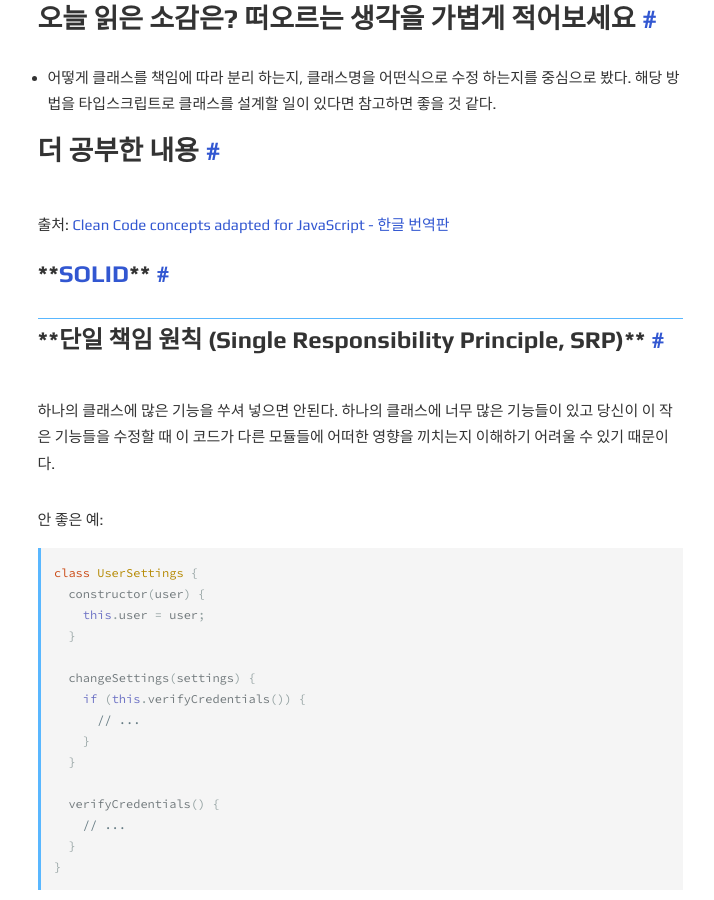
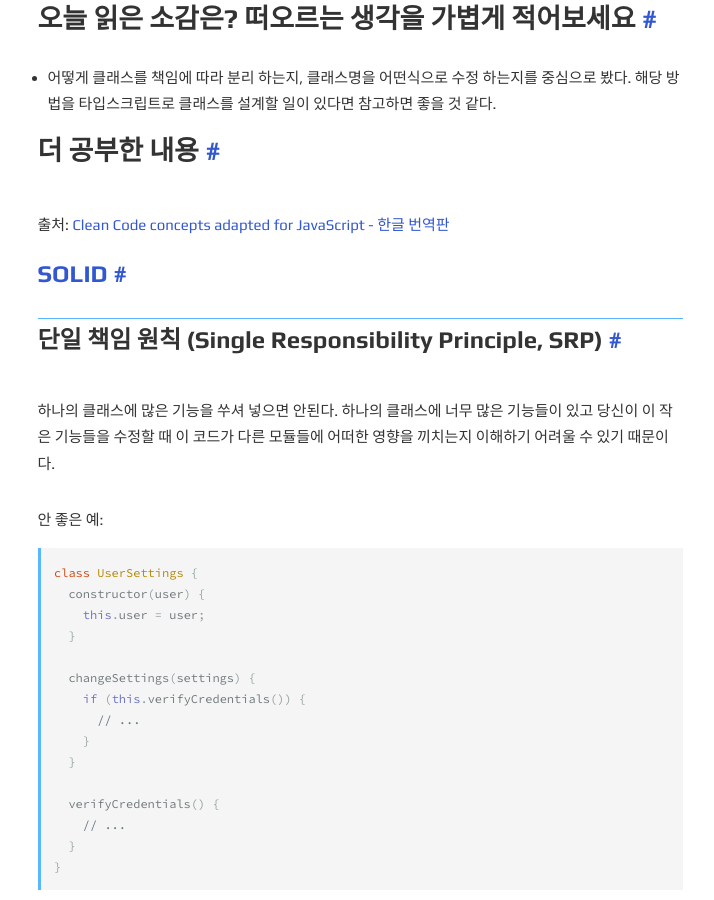
Before and after one commit to thehue/thehue.github.io, a Jekyll site: the page built from _posts/2022-05-10-TIL 클린코드 - 10장. 클래스.md, in a window 1280 px wide and 900 px high, scrolled down 1573 px. Shown: the whole window, without its empty margins (280-994 px from the left). Built offline with Jekyll 4.4.1, drawn with Linux system fonts in a browser that asks for light colours; comment, search, counter and statistics services are not loaded; some of the changed text lies outside the part shown.

Commit message:
깨짐 수정

````diff
--- a/_posts/2022-05-10-TIL 클린코드 - 10장. 클래스.md
+++ b/_posts/2022-05-10-TIL 클린코드 - 10장. 클래스.md
@@ -54,11 +54,11 @@ minute: 4
 
 출처: [Clean Code concepts adapted for JavaScript - 한글 번역판](https://github.com/qkraudghgh/clean-code-javascript-ko)
 
-### \***\*[SOLID](<https://ko.wikipedia.org/wiki/SOLID_(%EA%B0%9D%EC%B2%B4_%EC%A7%80%ED%96%A5_%EC%84%A4%EA%B3%84)>)\*\***
+### [SOLID](<https://ko.wikipedia.org/wiki/SOLID_(%EA%B0%9D%EC%B2%B4_%EC%A7%80%ED%96%A5_%EC%84%A4%EA%B3%84)>)
 
 ---
 
-### \***\*단일 책임 원칙 (Single Responsibility Principle, SRP)\*\***
+### 단일 책임 원칙 (Single Responsibility Principle, SRP)
 
 하나의 클래스에 많은 기능을 쑤셔 넣으면 안된다. 하나의 클래스에 너무 많은 기능들이 있고 당신이 이 작은 기능들을 수정할 때 이 코드가 다른 모듈들에 어떠한 영향을 끼치는지 이해하기 어려울 수 있기 때문이다.
 
@@ -196,7 +196,7 @@ class HttpRequester {
 }
 ```
 
-### \***\*리스코프 치환 원칙 (Liskov Substitution Principle, LSP)\*\***
+### 리스코프 치환 원칙 (Liskov Substitution Principle, LSP)
 
 리스코프 치환 원칙이란 자료형 S가 자료형 T의 하위형이면 프로그램이 갖추어야 할 속성들의 변경사항 없이, 자료형 T의 객체를 자료형 S의 객체로 교체할 수 있어야 한다는 원칙이다.
 
````
Also changed, not shown: other parts of _posts/2022-05-10-TIL 클린코드 - 10장. 클래스.md (+1 -1 lines).
